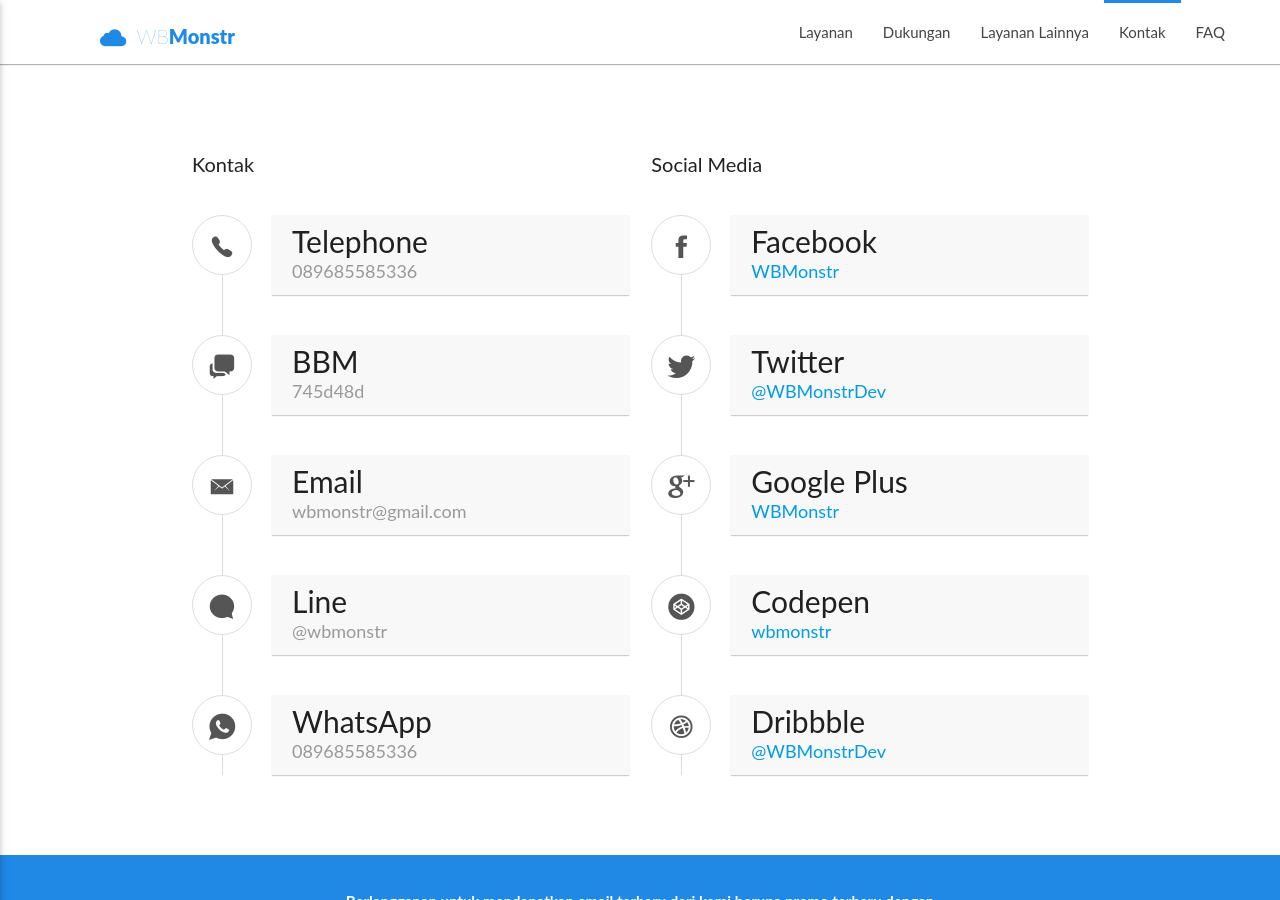
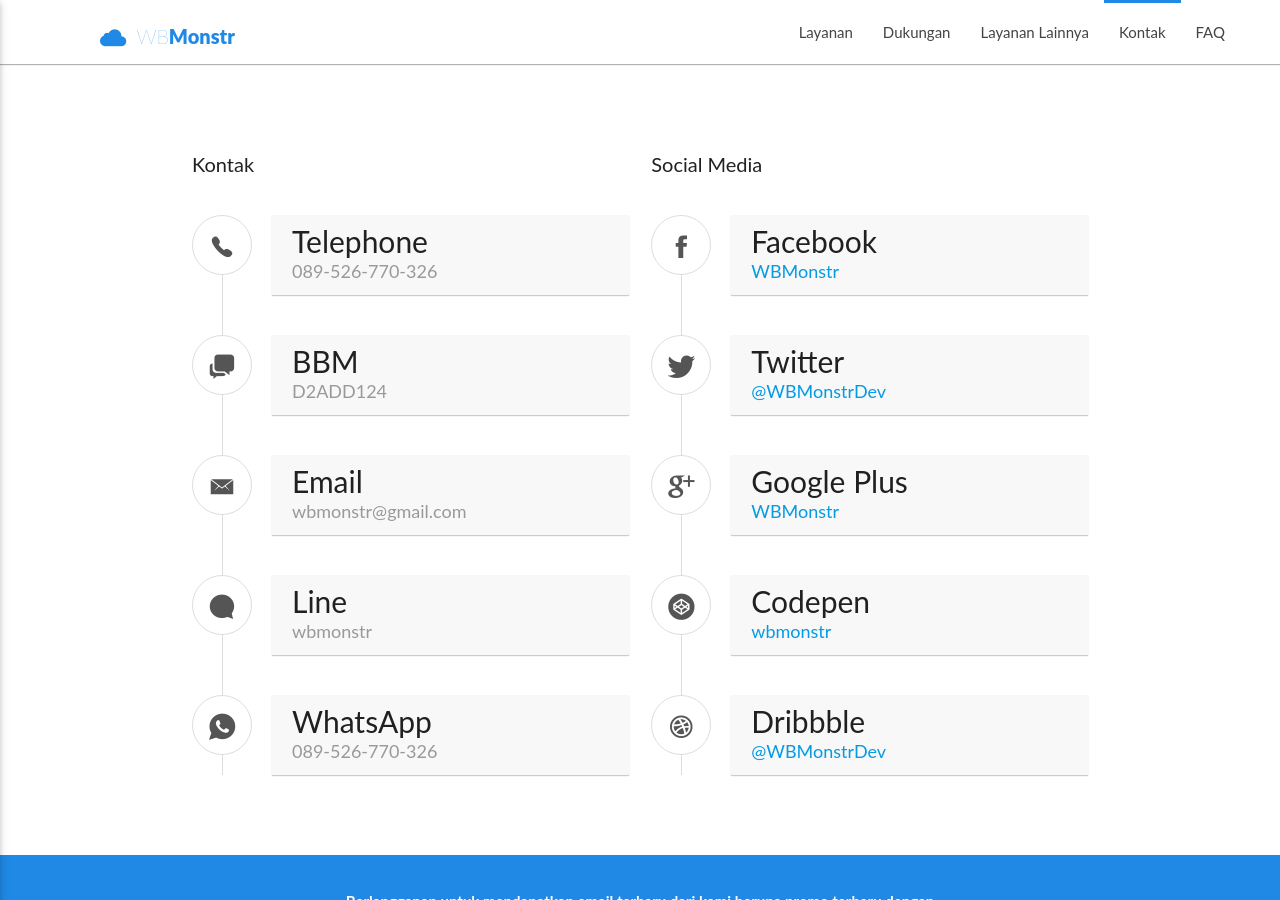
Before and after one commit to wbmonstr/wbmonstr.github.io, a Jekyll site: the page built from kontak.html, in a window 1280 px wide and 900 px high, scrolled down 276 px. Built offline with Jekyll 4.4.1, drawn with Linux system fonts in a browser that asks for light colours; some web fonts are replaced.

Commit message:
edit config.yml and kontak

```diff
--- a/_config.yml
+++ b/_config.yml
@@ -23,7 +23,7 @@ baseurl: "" # the subpath of your site, e.g. /blog
 url: "https://wbmonstr.github.io" # the base hostname & protocol for your site
 twitter_username: jekyllrb
 github_username:  jekyll
-telephone: "089-685-585-336"
+telephone: "089-526-770-326"
 
 port: 3900
 
--- a/_data/kontak.yml
+++ b/_data/kontak.yml
@@ -1,11 +1,11 @@
 - type: telephone
   title: Telephone
-  desc: 089685585336
+  desc: "089-526-770-326"
   icon: "ion-ios-telephone"
 
 - type: bbm
   title: BBM
-  desc: 745d48d
+  desc: D2ADD124
   icon: "ion-chatboxes"
 
 - type: email
@@ -15,10 +15,10 @@
 
 - type: line
   title: Line
-  desc: "@wbmonstr"
+  desc: "wbmonstr"
   icon: "ion-chatbubble"
 
 - type: wa
   title: WhatsApp
-  desc: 089685585336
+  desc: "089-526-770-326"
   icon: "ion-social-whatsapp"
--- a/_data/social.yml
+++ b/_data/social.yml
@@ -20,7 +20,7 @@
   title: Codepen
   desc: wbmonstr
   icon: "ion-social-codepen"
-  link: https://codepen.io/wbmonstr
+  link: https://codepen.io/wbmonstrdev
 
 - type: dribbble
   title: Dribbble
```
